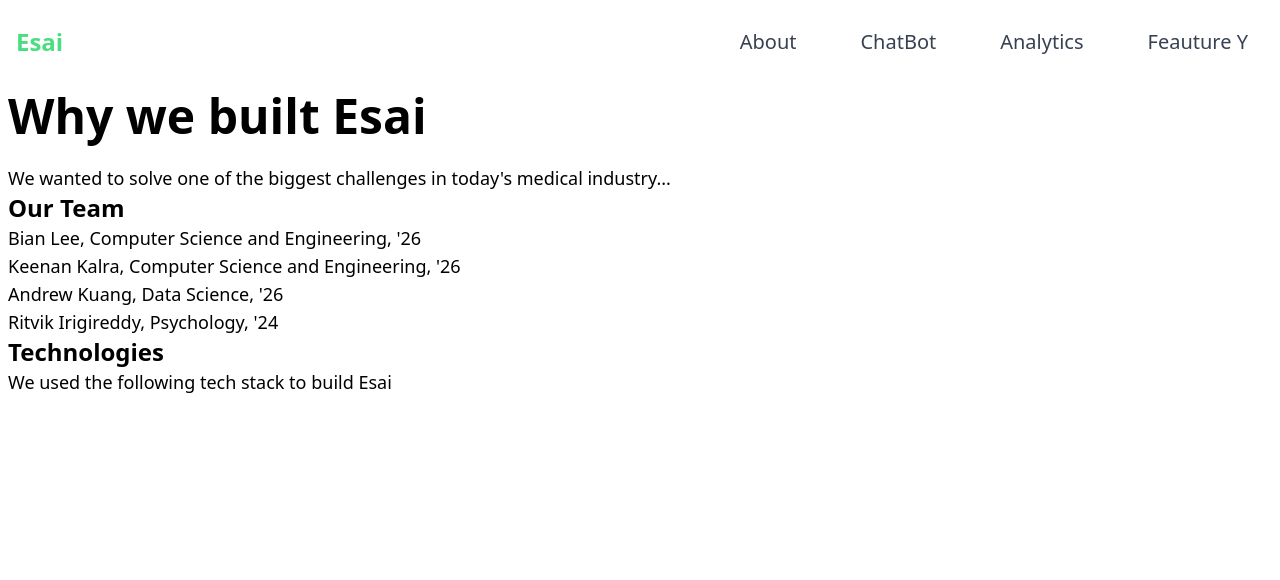
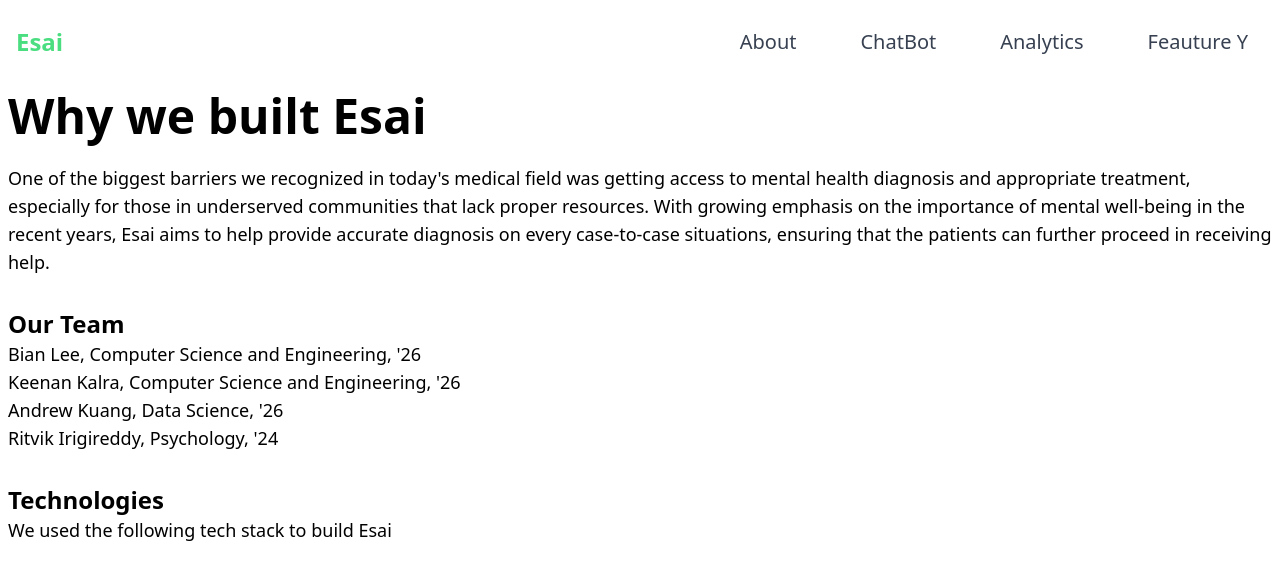
Before and after one commit to BianLee/hackdavis, a Next.js app: page /about in a window 1280 px wide. Shown: the top 580 px of the page. Built offline with nearby package versions, Linux system fonts and the light colour scheme.

Commit message:
about page changes

```diff
--- a/src/pages/about.js
+++ b/src/pages/about.js
@@ -8,15 +8,21 @@ export default function About() {
       <Navbar />
       <main className="flex min-h-screen flex-col items-center justify-between p-2">
         <div className="container">
-          <div className="text-5xl pb-7 font-semibold ">
-            Why we built Esai
+          <div className="text-5xl pb-7 font-semibold ">Why we built Esai</div>
+          <br />
+          <div className="text-lg">
+            One of the biggest barriers we recognized in today's medical field
+            was getting access to mental health diagnosis and appropriate
+            treatment, especially for those in underserved communities that lack
+            proper resources. With growing emphasis on the importance of mental
+            well-being in the recent years, Esai aims to help provide accurate
+            diagnosis on every case-to-case situations, ensuring that the
+            patients can further proceed in receiving help.
           </div>
-          <br/>
-          <div className="text-lg">
-            We wanted to solve one of the biggest challenges in today's medical
-            industry...
+          <div className="text-2xl pt-11 font-semibold">
+            <br />
+            Our Team
           </div>
-          <div className="text-2xl pt-11 font-semibold">Our Team</div>
           <div className="text-lg">
             Bian Lee, Computer Science and Engineering, '26
             <br />
@@ -26,7 +32,10 @@ export default function About() {
             <br />
             Ritvik Irigireddy, Psychology, '24
           </div>
-          <div className="text-2xl pt-11 font-semibold">Technologies</div>
+          <div className="text-2xl pt-11 font-semibold">
+            <br />
+            Technologies
+          </div>
           <div className="text-lg">
             We used the following tech stack to build Esai
           </div>
```
